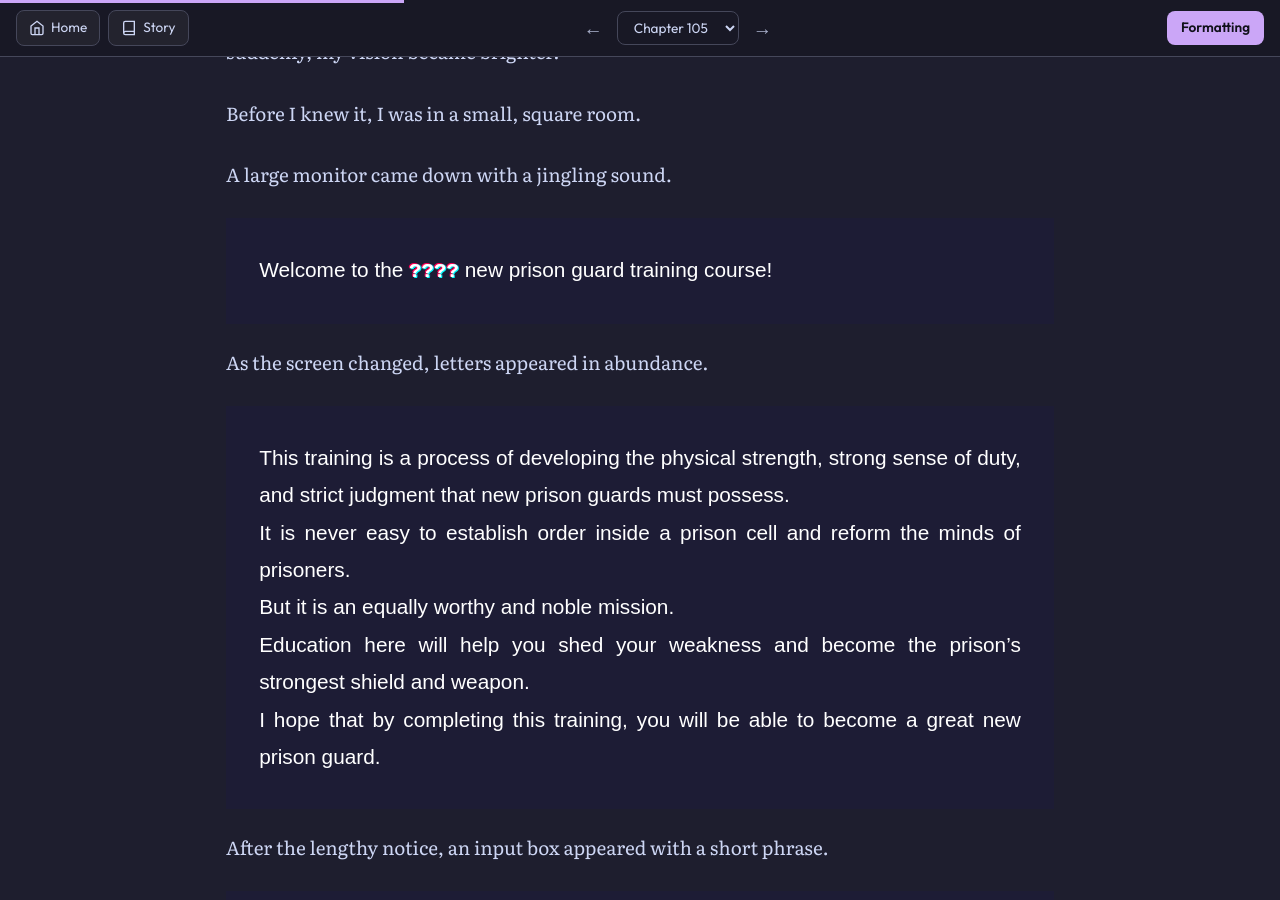
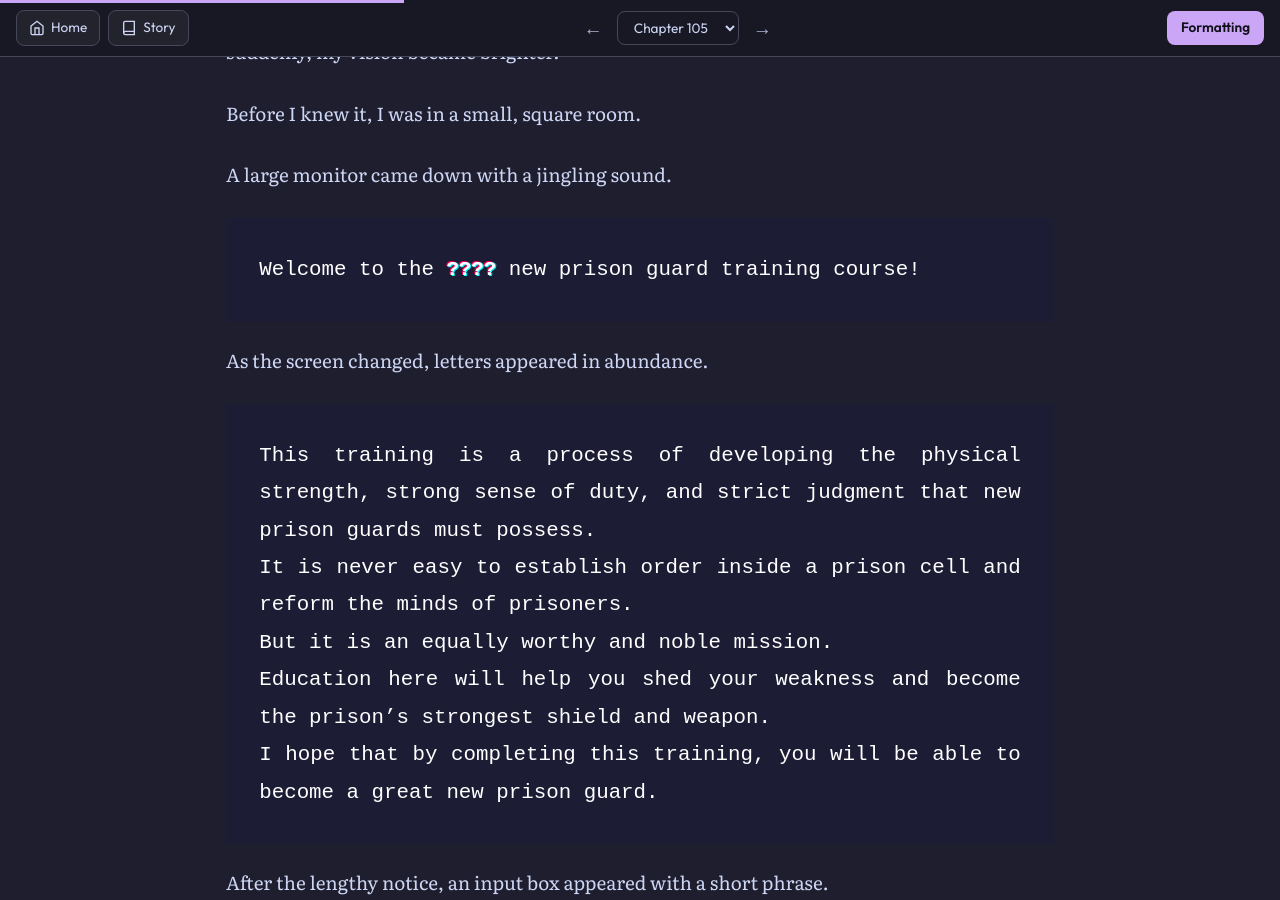
Before and after one commit to soleumn/soleumn.github.io, a Jekyll site: the page built from _chapters/eoshinki/ch105.md, in a window 1280 px wide and 900 px high, scrolled down 3869 px. Built offline with Jekyll 4.4.1, drawn with Linux system fonts in a browser that asks for light colours; some web fonts are replaced; comment, search, counter and statistics services are not loaded.

Commit message:
Update ch105.md

```diff
--- a/_chapters/eoshinki/ch105.md
+++ b/_chapters/eoshinki/ch105.md
@@ -105,19 +105,19 @@ Before I knew it, I was in a small, square room.
 
 A large monitor came down with a jingling sound.
 
-<div class='caixajogo f-workbench' style="font-size: 1.3rem !important;">
+<div class='caixajogo' style="font-family:'Workbench',monospace !important; font-size: 1.3rem !important;">
 Welcome to the <span class="glitch-static" data-text="????">????</span> new prison guard training course!
 </div>
 
 As the screen changed, letters appeared in abundance.
 
-<div class='caixajogo f-workbench' style="font-size: 1.3rem !important;">
+<div class='caixajogo' style="font-family:'Workbench',monospace !important; font-size: 1.3rem !important;">
 This training is a process of developing the physical strength, strong sense of duty, and strict judgment that new prison guards must possess.<br>It is never easy to establish order inside a prison cell and reform the minds of prisoners.<br>But it is an equally worthy and noble mission.<br>Education here will help you shed your weakness and become the prison’s strongest shield and weapon.<br>I hope that by completing this training, you will be able to become a great new prison guard.
 </div>
 
 After the lengthy notice, an input box appeared with a short phrase.
 
-<div class='caixajogo f-workbench' style="font-size: 1.3rem !important;">
+<div class='caixajogo' style="font-family:'Workbench',monospace !important; font-size: 1.3rem !important;">
 Enter the trainee’s name.
 </div>
 
@@ -129,7 +129,7 @@ In this way, I felt strange every time items that did not match the setting appe
 
 I entered the name the trial gave me.
 
-<div class='caixajogo f-workbench' style="font-size: 1.3rem !important;">
+<div class='caixajogo' style="font-family:'Workbench',monospace !important; font-size: 1.3rem !important;">
 Trainee: Little Lamb
 </div>
 
@@ -157,7 +157,7 @@ While I was hoping they would sell me a name change ticket, there was a rattling
 
 It was the sound of the steel cabinet in the right corner being opened.
 
-<div class='caixajogo f-workbench' style="font-size: 1.3rem !important;">
+<div class='caixajogo' style="font-family:'Workbench',monospace !important; font-size: 1.3rem !important;">
 Trainees must change into appropriate attire.
 </div>
 
@@ -173,7 +173,7 @@ However, there was no metal mask.
 
 An explanation for it had already appeared on the monitor.
 
-<div class='caixajogo f-workbench' style="font-size: 1.3rem !important;">
+<div class='caixajogo' style="font-family:'Workbench',monospace !important; font-size: 1.3rem !important;">
 Metal masks are distributed after completion of all training courses.
 </div>
 
@@ -199,7 +199,7 @@ A song like a peaceful guidance sound flowed from the monitor.
 
 Then a new screen appeared.
 
-<div class='caixajogo f-workbench' style="font-size: 1.3rem !important;">
+<div class='caixajogo' style="font-family:'Workbench',monospace !important; font-size: 1.3rem !important;">
 Hello, Trainee Little Lamb.<br>From now on, we will begin full-scale training.<br>The first lesson is ‘basic knowledge’.
 </div>
 
@@ -207,15 +207,15 @@ A rippling sea was depicted on the screen.
 
 It displayed text while showing a prison in the middle of a remote island.
 
-<div class='caixajogo f-workbench' style="font-size: 1.3rem !important;">
+<div class='caixajogo' style="font-family:'Workbench',monospace !important; font-size: 1.3rem !important;">
 Criminals imprisoned in this prison are divided into humans and creatures.<br>They have all committed heinous crimes, and the only means of reforming their minds is…
 </div>
 
-<div class='caixajogo f-workbench' style="font-size: 1.3rem !important;">
+<div class='caixajogo' style="font-family:'Workbench',monospace !important; font-size: 1.3rem !important;">
 …is ‘power’.
 </div>
 
-<div class='caixajogo f-workbench' style="font-size: 1.3rem !important;">
+<div class='caixajogo' style="font-family:'Workbench',monospace !important; font-size: 1.3rem !important;">
 Except for No. 6, communication with creature prisoners is impossible, so you need to use ‘force’ more actively to subdue them.
 </div>
 
@@ -223,7 +223,7 @@ An illustration of prison guards hitting a Creature Inmate with a baton appeared
 
 A rattling sound was heard again along with an illustration that was exaggerated and humorous, even cute at first glance.
 
-<div class='caixajogo f-workbench' style="font-size: 1.3rem !important;">
+<div class='caixajogo' style="font-family:'Workbench',monospace !important; font-size: 1.3rem !important;">
 Let’s move to the next room and learn how to subdue creatures.
 </div>
 
@@ -237,7 +237,7 @@ I moved to the next room and gritted my teeth.
 
 A new monitor appeared.
 
-<div class='caixajogo f-workbench' style="font-size: 1.3rem !important;">
+<div class='caixajogo' style="font-family:'Workbench',monospace !important; font-size: 1.3rem !important;">
 Strike the creature model with force at least 10 times with the baton.
 </div>
 
@@ -255,7 +255,7 @@ Nevertheless, it was brought for educational training.
 
 The letters appeared on the monitor again.
 
-<div class='caixajogo f-workbench' style="font-size: 1.3rem !important;">
+<div class='caixajogo' style="font-family:'Workbench',monospace !important; font-size: 1.3rem !important;">
 Violence is the only means of reforming the minds of vicious creatures.
 </div>
 
```
